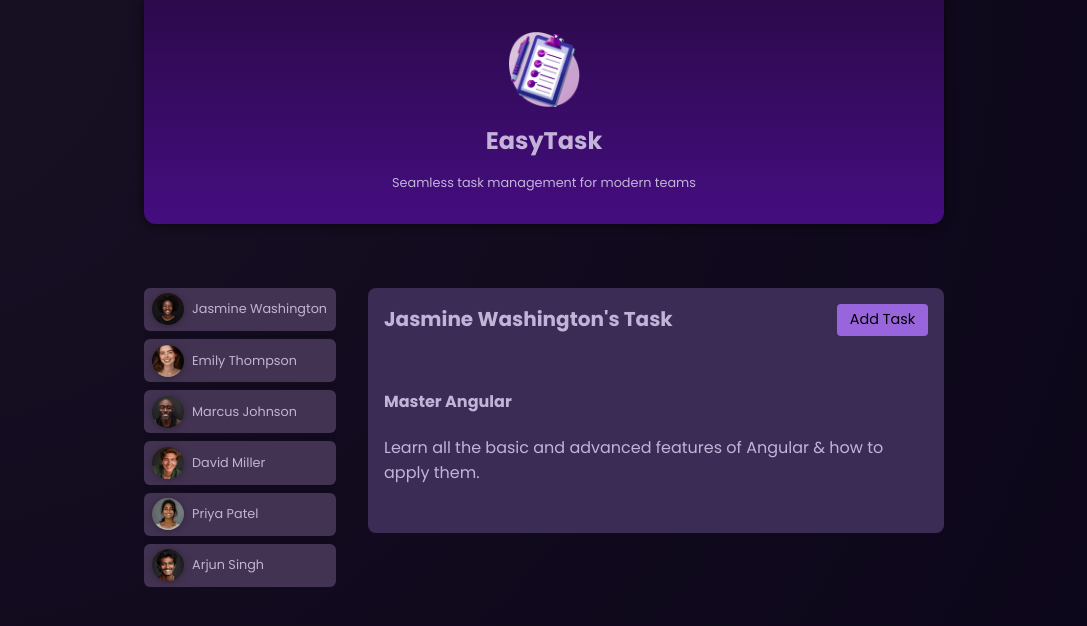
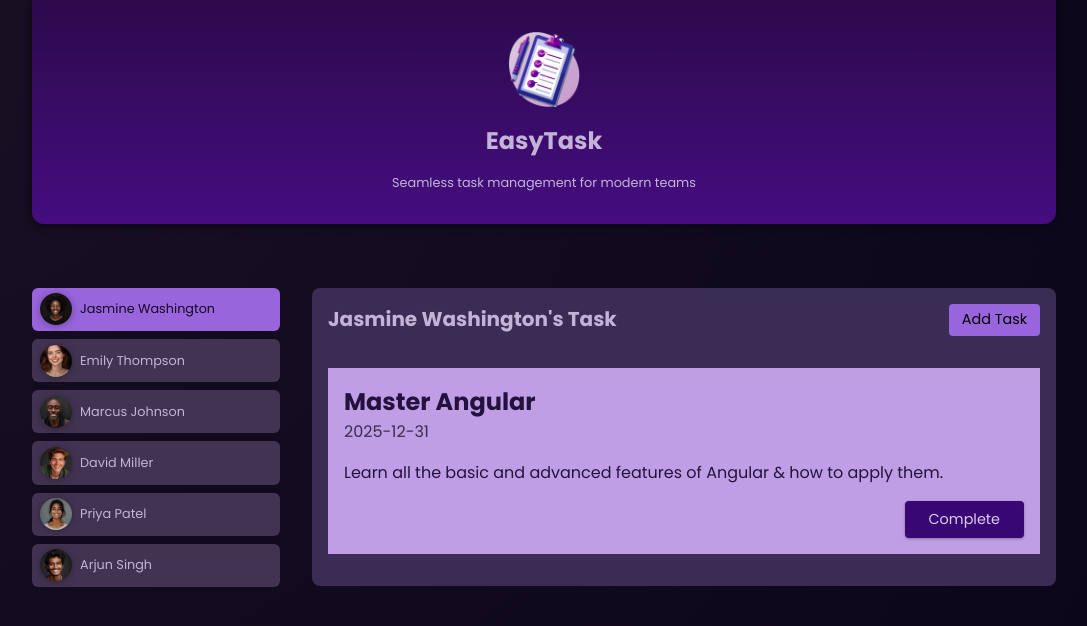
Before and after one commit to arniel-dev/easy-task, an Angular app: page / in a window 1280 px wide. Both pictures are taken after a click on the button "Jasmine Washington". Shown: the top 626 px of the page, without its empty margins (96-1183 px from the left). Built offline with nearby package versions, Linux system fonts and the light colour scheme.

Commit message:
Dynamic styling with class binding

```diff
--- a/src/app/app.css
+++ b/src/app/app.css
@@ -1,6 +1,6 @@
 main {
-  width: 90%;
-  max-width: 50rem;
+  width: 80%;
+  max-width: 80rem;
   margin: 2.5rem auto;
   display: grid;
   grid-auto-flow: row;
--- a/src/app/app.html
+++ b/src/app/app.html
@@ -4,7 +4,11 @@
   <ul id="users">
     @for (user of users; track $index) {
     <li>
-      <app-user [user]="user" (select)="onSelectUser($event)" />
+      <app-user
+        [selected]="user.id === selectedUserId"
+        [user]="user"
+        (select)="onSelectUser($event)"
+      />
     </li>
     }
   </ul>
--- a/src/app/components/header/header.css
+++ b/src/app/components/header/header.css
@@ -3,15 +3,11 @@ header {
   flex-direction: column;
   align-items: center;
   gap: 1rem;
-  width: 90%;
-  max-width: 50rem;
+  width: 80%;
+  max-width: 80rem;
   margin: 0 auto 2rem auto;
   text-align: center;
-  background: linear-gradient(
-    to bottom,
-    #2c0a4c,
-    #450d80
-  );
+  background: linear-gradient(to bottom, #2c0a4c, #450d80);
   padding: 1rem;
   border-bottom-right-radius: 12px;
   border-bottom-left-radius: 12px;
--- a/src/app/components/tasks-management/task/task.css
+++ b/src/app/components/tasks-management/task/task.css
@@ -0,0 +1,37 @@
+article {
+  padding: 1rem;
+  color: #25113d;
+  background-color: #bf9ee5;
+}
+
+h2 {
+  margin: 0;
+}
+
+time {
+  color: #3c2c50;
+}
+
+.actions {
+  text-align: right;
+  margin: 0;
+}
+
+.actions button {
+  font: inherit;
+  font-size: 0.9rem;
+  cursor: pointer;
+  background-color: #380774;
+  color: #decdf2;
+  border-radius: 4px;
+  padding: 0.5rem 1.5rem;
+  border: none;
+  box-shadow: 0 1px 3px rgba(0, 0, 0, 0.3);
+  transition: all 0.3s ease;
+}
+
+.actions button:hover,
+.actions button:active {
+  background-color: #4a0774;
+  box-shadow: 0 1px 6px rgba(0, 0, 0, 0.3);
+}
--- a/src/app/components/tasks-management/task/task.html
+++ b/src/app/components/tasks-management/task/task.html
@@ -1,2 +1,6 @@
-<h4>{{ task.title }}</h4>
-<p>{{ task.summary }}</p>
+<article>
+  <h2>{{ task.title }}</h2>
+  <time>{{ task.dueDate }}</time>
+  <p>{{ task.summary }}</p>
+  <p class="actions"><button>Complete</button></p>
+</article>
--- a/src/app/components/tasks-management/tasks-management.html
+++ b/src/app/components/tasks-management/tasks-management.html
@@ -9,9 +9,8 @@
   </header>
 
   <ul>
-    @for (task of tasks; track $index) { @if(task.userId === userId){
+    @for (task of selectedUserTask; track $index) {
     <li><app-task [task]="task" /></li>
-
-    } }
+    }
   </ul>
 </section>
--- a/src/app/components/tasks-management/tasks-management.ts
+++ b/src/app/components/tasks-management/tasks-management.ts
@@ -1,6 +1,7 @@
-import { Component, Input } from '@angular/core';
+import { Component, computed, Input } from '@angular/core';
 import { dummyTasks } from '../../dummy-tasks';
 import { TaskComponent } from './task/task';
+import { type Task } from './tasks.model';
 @Component({
   selector: 'app-tasks-management',
   imports: [TaskComponent],
@@ -9,6 +10,10 @@ import { TaskComponent } from './task/task';
 })
 export class TaskManagement {
   tasks = dummyTasks;
-  @Input() name?: string;
-  @Input() userId!: string;
+  @Input({ required: true }) name!: string;
+  @Input({ required: true }) userId!: string;
+
+  get selectedUserTask(): Array<Task> {
+    return this.tasks.filter((task) => task.userId === this.userId);
+  }
 }
--- a/src/app/components/user/user.html
+++ b/src/app/components/user/user.html
@@ -1,5 +1,5 @@
 <div>
-  <button (click)="onSelectedUser()">
+  <button [class.active]="selected" (click)="onSelectedUser()">
     <img [src]="imagePath()" [alt]="user.name" />
     <span>{{ user.name }}</span>
   </button>
--- /dev/null
+++ b/src/app/components/user/user.model.ts
@@ -0,0 +1,5 @@
+export interface User {
+  id: string;
+  name: string;
+  avatar: string;
+}
```
Also changed, not shown: src/app/components/tasks-management/task/task.ts (+3 -8 lines), src/app/components/tasks-management/tasks.model.ts (added, +7 -0 lines), src/app/components/user/user.ts (+2 -7 lines).
